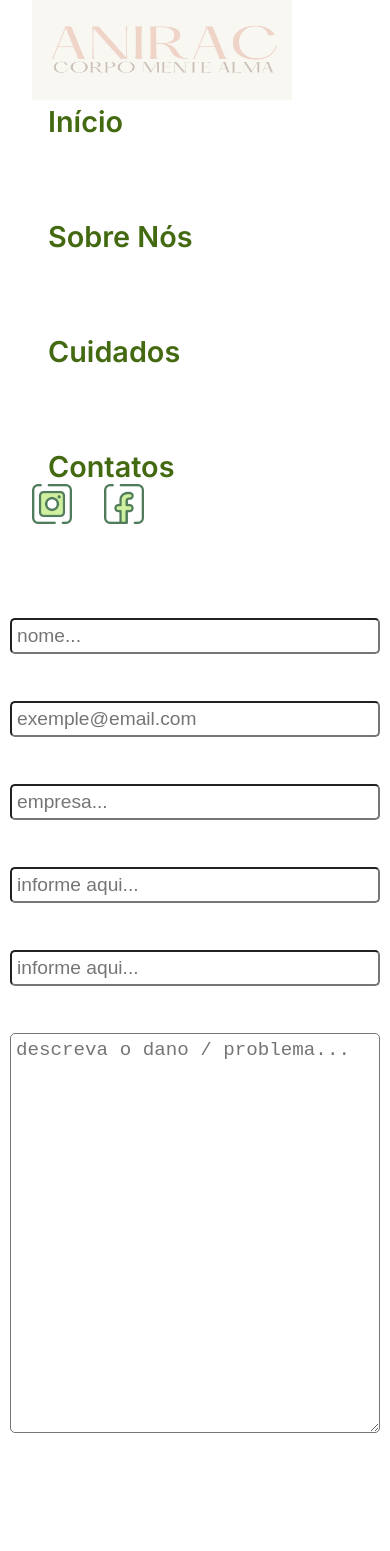
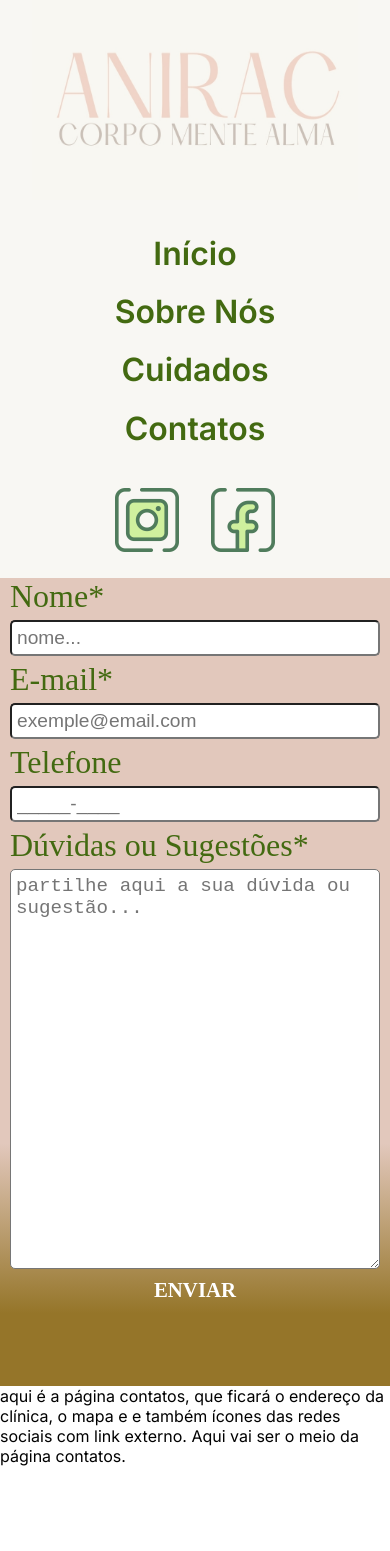
Before and after one commit to dnctech06/Anirac-Spa, a Next.js app in the folder site/: page /contatos in a window 390 px wide. Shown: the top 1551 px of the page. After the commit the page ends 1466 px from the top, so only its background shows below. Built offline with nearby package versions, Linux system fonts and the light colour scheme.

Commit message:
responsividade navbar

```diff
--- a/site/src/components/a_navbar/style.css
+++ b/site/src/components/a_navbar/style.css
@@ -1,7 +1,6 @@
-
 @import url(../../app/globals.css);
 
-.logo{
+.logo {
     width: 260px;
     height: 100px;
     max-width: 100%;
@@ -9,17 +8,16 @@
 
 
 
-.Full_navbar{
+.Full_navbar {
     display: flex;
     max-width: 100%;
     flex-wrap: wrap;
-    margin: 0rem 2rem 0rem 2rem;
+    padding: 0rem 2rem 0rem 2rem;
     justify-content: space-between;
-    background:var(--tres-);
-
+    background: #F8F7F3;
 }
 
-.navbar_btn{
+.navbar_btn {
     display: flex;
     gap: 5rem;
     font-size: 1.8rem;
@@ -28,29 +26,89 @@
     align-items: center;
     text-decoration: none;
     padding: 0rem 1rem 0rem 1rem;
+}
+
+.lks {
+    text-decoration: none;
+    color: var(--verdeLetra);
+    font-weight: 600;
 
 }
 
-.lks{
-    text-decoration: none;
-    color: var(--verdeLetra);
-    font-weight: 600;
-}
-
-.navbar_links{
+.navbar_links {
     display: flex;
     gap: 2rem;
     max-width: 100%;
     align-items: center;
 
-
 }
 
 
 
-.lks_out{
+.lks_out {
     width: 2.5rem;
     height: 2.5rem;
     flex-wrap: wrap;
 
 }
+
+
+@media screen and (max-width: 1215px) {
+
+    .logo {
+        width: 520px;
+        height: 200px;
+        max-width: 100%;
+    }
+
+
+    .Full_navbar {
+
+        display: flex;
+        flex-direction: column;
+        text-align: center;
+        font-size: 2.6rem;
+        gap: 1.5rem;
+
+    }
+
+    .navbar_btn {
+        display: flex;
+        flex-direction: row;
+        text-align: center;
+        justify-content: space-around;
+        font-size: 2.6rem;
+        gap: 1.5rem;
+    }
+
+    .navbar_links {
+        justify-content: center;
+        padding: 1rem 0pc 1rem 0px;
+    }
+
+    .lks_out {
+        width: 4rem;
+        height: 4rem;
+        flex-wrap: wrap;
+
+    }
+
+}
+
+
+@media screen and (max-width: 880px) {
+    .navbar_btn {
+        gap: 0.5rem;
+    }
+}
+
+@media screen and (max-width: 830px) {
+    .navbar_btn {
+        display: flex;
+        flex-direction: column;
+        text-align: center;
+        justify-content: space-around;
+        font-size: 2rem;
+        gap: 1.2rem;
+    }
+}
--- a/site/src/components/h_form/form.js
+++ b/site/src/components/h_form/form.js
@@ -1,5 +1,5 @@
 import { useForm, ValidationError } from "@formspree/react";
-import styleForm from './styleFormCall.css';
+import styleForm from './styleForm.css';
 
 export default function ContactForm() {
   const [state, handleSubmit] = useForm("xvoeqqpv");
@@ -14,22 +14,17 @@ export default function ContactForm() {
       <label htmlFor="nome">Nome*</label>
       <input required placeholder="nome..." id="nome" type="nome" name="nome" />
 
-      <label htmlFor="email">Email*</label>
+      <label htmlFor="email">E-mail*</label>
       <input required placeholder="exemple@email.com" id="email" type="email" name="email" />
 
-      <label htmlFor="empresa">Empresa*</label>
-      <input required placeholder="empresa..." id="empresa" type="empresa" name="empresa" />
+      <label htmlFor="telefone">Telefone</label>
+      <input  placeholder="_____-____" id="telefone" type="telefone" name="telefone" />
 
-      <label htmlFor="equipamento">Equipamento / Marca*</label>
-      <input required placeholder="informe aqui..." id="equipamento" type="equipamento" name="equipamento" />
 
-      <label htmlFor="modeloSerie">Modelo / Número de Série*</label>
-      <input required placeholder="informe aqui..." id="modeloSerie" type="modeloSerie" name="modeloSerie" />
-
-        Dano / Problema*
+        Dúvidas ou Sugestões*
       <ValidationError prefix="Email" field="email" errors={state.errors} />
-      <textarea required className="txt_areaCall" placeholder="descreva o dano / problema..." id="dano" name="dano" />
-      <ValidationError prefix="Dano" field="dano" errors={state.errors} />
+      <textarea required className="txt_areaCall" placeholder="partilhe aqui a sua dúvida ou sugestão..." id="ds" name="ds" />
+      <ValidationError prefix="ds" field="ds" errors={state.errors} />
       <button className="btn" type="submit" disabled={state.submitting}>
         ENVIAR
       </button>
--- a/site/src/components/h_form/index.jsx
+++ b/site/src/components/h_form/index.jsx
@@ -5,7 +5,6 @@ const Form = () => {
     return (
         <main className='Form'>
         <ContactForm></ContactForm>
-
         </main>
     )
 }
--- a/site/src/components/h_form/style.css
+++ b/site/src/components/h_form/style.css
@@ -1 +1,8 @@
 @import url(../../app/globals.css);
+
+.Form{
+    background: var(--tres);
+    background: var(--tres-s);
+    display: flex;
+    justify-content: center;
+}
--- a/site/src/components/h_form/styleFormCall.css
+++ b/site/src/components/h_form/styleForm.css
@@ -7,7 +7,7 @@
     width: 25rem;
     height: auto;
     max-width: 100%;
-    margin: 3rem 0 5rem 0;
+    margin: 0rem 0 5rem 0;
     padding: 0px 10px 0px 10px;
 }
 
@@ -31,7 +31,7 @@ textarea::placeholder, input::placeholder{
 .Form_full_call {
     font-family: Nova Square;
     font-size: 2rem;
-    color: white;
+    color: var(--verdeLetra);
 
 }
 
```
